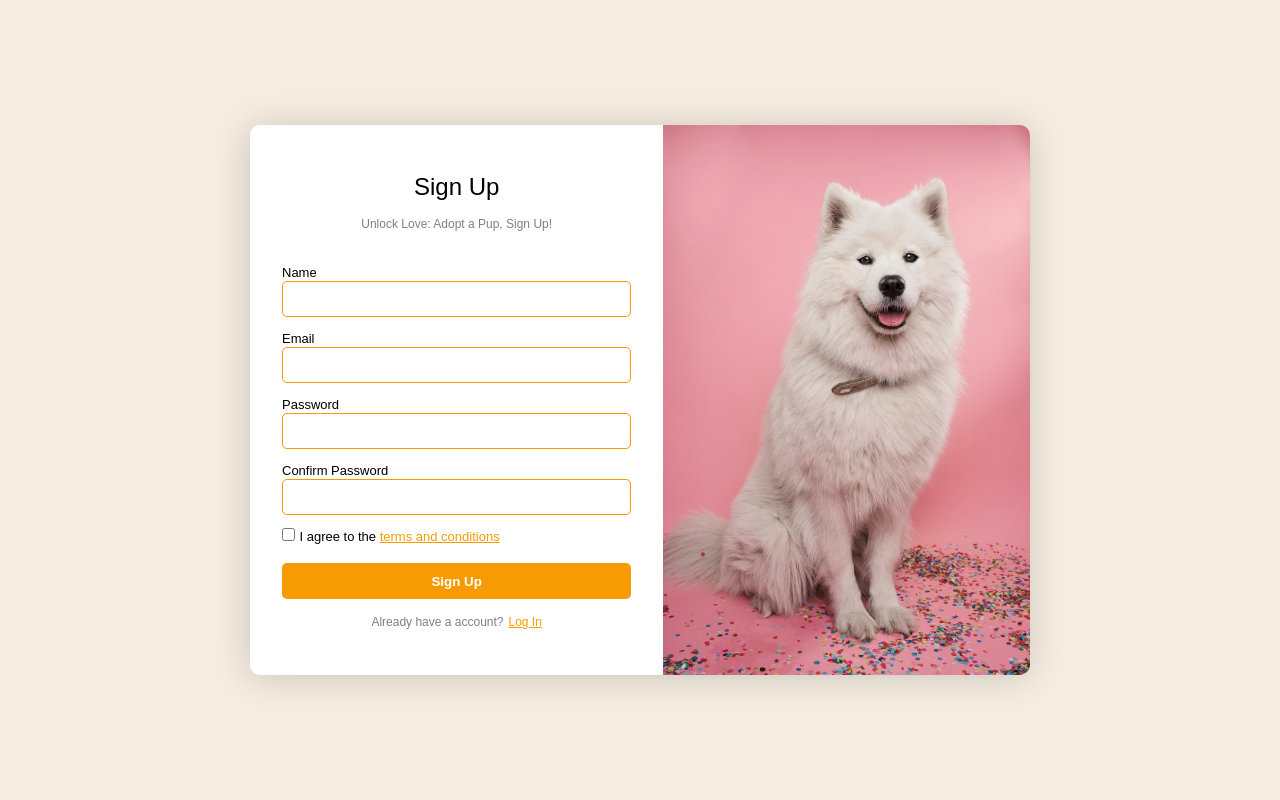
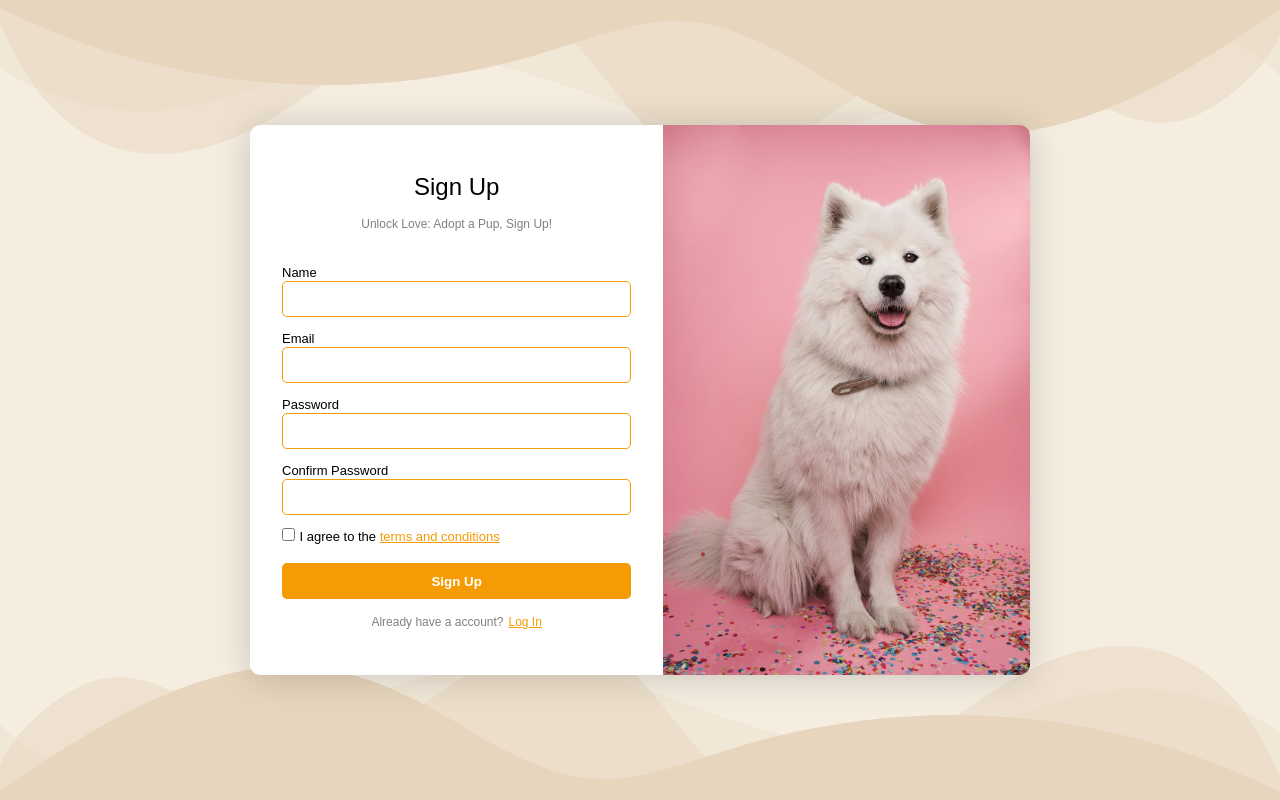
Before and after one commit to RojanSr/HimalayanPawsRescue, a website built with Vite: page pages/signup/index.html in a window 1280 px wide. Built offline with nearby package versions, Linux system fonts and the light colour scheme.

Commit message:
design: signup wave add

```diff
--- a/pages/signup/index.html
+++ b/pages/signup/index.html
@@ -14,9 +14,55 @@
     <link rel="stylesheet" href="styles.signup.css" />
   </head>
   <body>
+    <div class="custom-shape-divider-top-1707570763">
+      <svg
+        data-name="Layer 1"
+        xmlns="http://www.w3.org/2000/svg"
+        viewBox="0 0 1200 120"
+        preserveAspectRatio="none"
+      >
+        <path
+          d="M0,0V46.29c47.79,22.2,103.59,32.17,158,28,70.36-5.37,136.33-33.31,206.8-37.5C438.64,32.43,512.34,53.67,583,72.05c69.27,18,138.3,24.88,209.4,13.08,36.15-6,69.85-17.84,104.45-29.34C989.49,25,1113-14.29,1200,52.47V0Z"
+          opacity=".25"
+          class="shape-fill"
+        ></path>
+        <path
+          d="M0,0V15.81C13,36.92,27.64,56.86,47.69,72.05,99.41,111.27,165,111,224.58,91.58c31.15-10.15,60.09-26.07,89.67-39.8,40.92-19,84.73-46,130.83-49.67,36.26-2.85,70.9,9.42,98.6,31.56,31.77,25.39,62.32,62,103.63,73,40.44,10.79,81.35-6.69,119.13-24.28s75.16-39,116.92-43.05c59.73-5.85,113.28,22.88,168.9,38.84,30.2,8.66,59,6.17,87.09-7.5,22.43-10.89,48-26.93,60.65-49.24V0Z"
+          opacity=".5"
+          class="shape-fill"
+        ></path>
+        <path
+          d="M0,0V5.63C149.93,59,314.09,71.32,475.83,42.57c43-7.64,84.23-20.12,127.61-26.46,59-8.63,112.48,12.24,165.56,35.4C827.93,77.22,886,95.24,951.2,90c86.53-7,172.46-45.71,248.8-84.81V0Z"
+          class="shape-fill"
+        ></path>
+      </svg>
+    </div>
+    <div class="custom-shape-divider-bottom-1707570979">
+      <svg
+        data-name="Layer 1"
+        xmlns="http://www.w3.org/2000/svg"
+        viewBox="0 0 1200 120"
+        preserveAspectRatio="none"
+      >
+        <path
+          d="M0,0V46.29c47.79,22.2,103.59,32.17,158,28,70.36-5.37,136.33-33.31,206.8-37.5C438.64,32.43,512.34,53.67,583,72.05c69.27,18,138.3,24.88,209.4,13.08,36.15-6,69.85-17.84,104.45-29.34C989.49,25,1113-14.29,1200,52.47V0Z"
+          opacity=".25"
+          class="shape-fill"
+        ></path>
+        <path
+          d="M0,0V15.81C13,36.92,27.64,56.86,47.69,72.05,99.41,111.27,165,111,224.58,91.58c31.15-10.15,60.09-26.07,89.67-39.8,40.92-19,84.73-46,130.83-49.67,36.26-2.85,70.9,9.42,98.6,31.56,31.77,25.39,62.32,62,103.63,73,40.44,10.79,81.35-6.69,119.13-24.28s75.16-39,116.92-43.05c59.73-5.85,113.28,22.88,168.9,38.84,30.2,8.66,59,6.17,87.09-7.5,22.43-10.89,48-26.93,60.65-49.24V0Z"
+          opacity=".5"
+          class="shape-fill"
+        ></path>
+        <path
+          d="M0,0V5.63C149.93,59,314.09,71.32,475.83,42.57c43-7.64,84.23-20.12,127.61-26.46,59-8.63,112.48,12.24,165.56,35.4C827.93,77.22,886,95.24,951.2,90c86.53-7,172.46-45.71,248.8-84.81V0Z"
+          class="shape-fill"
+        ></path>
+      </svg>
+    </div>
     <div class="container">
       <div class="flexBox">
-        <form action="">
+        <form action="connection.php" method="post">
           <div class="loginInfo">
             <h4>Sign Up</h4>
             <p>Unlock Love: Adopt a Pup, Sign Up!</p>
@@ -37,9 +83,18 @@
             <label for="confirm">Confirm Password</label>
             <br />
             <input class="password" name="confirm" type="password" />
-            <br>
-            <input name="terms-conditions" class="terms-conditions" type="checkbox">
-            <label for="terms-conditions">I agree to the <a class="terms" href="/pages/terms/">terms and conditions</a></label>
+            <br />
+            <input
+              name="terms-conditions"
+              class="terms-conditions"
+              type="checkbox"
+            />
+            <label for="terms-conditions"
+              >I agree to the
+              <a class="terms" href="/pages/terms/"
+                >terms and conditions</a
+              ></label
+            >
             <br />
             <br />
             <button type="submit">Sign Up</button>
@@ -50,13 +105,8 @@
           </div>
         </form>
 
-          <img
-          class="illustration"
-          src="/assets/images/login/white.jpg"
-          alt=""
-        />
-        </div>
-
+        <img class="illustration" src="/assets/images/login/white.jpg" alt="" />
+      </div>
     </div>
   </body>
 </html>
--- a/pages/signup/styles.signup.css
+++ b/pages/signup/styles.signup.css
@@ -1,7 +1,7 @@
-:root{
-  --semi-green:#005a55;
-  --orange:#f69b03;
-  --primary-clr:#f5ede0;
+:root {
+  --semi-green: #005a55;
+  --orange: #f69b03;
+  --primary-clr: #f5ede0;
 }
 * {
   padding: 0;
@@ -20,6 +20,81 @@ body {
   justify-content: center;
   height: 100vh;
   margin: 0;
+  position: relative;
+}
+
+.custom-shape-divider-top-1707570763 {
+  position: absolute;
+  top: 0;
+  left: 0;
+  width: 100%;
+  overflow: hidden;
+  line-height: 0;
+  opacity: 0;
+  animation: 1.8s uptodown ease-in;
+  animation-fill-mode: forwards;
+}
+
+.custom-shape-divider-top-1707570763 svg {
+  position: relative;
+  display: block;
+  width: calc(100% + 1.3px);
+  height: 177px;
+}
+
+.custom-shape-divider-top-1707570763 .shape-fill {
+  fill: #e7d6bd;
+}
+
+.custom-shape-divider-bottom-1707570979 {
+  position: absolute;
+  bottom: 0;
+  left: 0;
+  width: 100%;
+  overflow: hidden;
+  line-height: 0;
+  opacity: 0;
+  animation: 1.8s downtoup ease-in;
+  animation-fill-mode: forwards;
+}
+
+.custom-shape-divider-bottom-1707570979::after {
+  content: "";
+}
+
+.custom-shape-divider-bottom-1707570979 svg {
+  position: relative;
+  display: block;
+  width: calc(100% + 1.3px);
+  height: 177px;
+}
+
+.custom-shape-divider-bottom-1707570979 .shape-fill {
+  fill: #e7d6bd;
+}
+
+@keyframes uptodown {
+  from {
+    transform: translateY(-20px);
+    opacity: 0;
+  }
+
+  to {
+    transform: translateY(0);
+    opacity: 1;
+  }
+}
+
+@keyframes downtoup {
+  from {
+    transform: translateY(20px) rotate(180deg);
+    opacity: 0;
+  }
+
+  to {
+    transform: translateY(0px) rotate(180deg);
+    opacity: 1;
+  }
 }
 
 .container {
@@ -29,6 +104,7 @@ body {
   max-width: 800px;
   background-color: white;
   box-shadow: -1px 2px 37px -2px rgba(0, 0, 0, 0.2);
+  z-index: 9;
 }
 
 .loginInfo {
@@ -64,7 +140,9 @@ body {
   font-size: small;
 }
 
-.email,.password,.name {
+.email,
+.password,
+.name {
   width: 349.333px;
   height: 36px;
   border-radius: 5px;
@@ -84,7 +162,7 @@ body {
   transition: all 0.2s ease-in-out;
 }
 
-.formInfo > button:hover{
+.formInfo > button:hover {
   color: black;
   background-color: white;
 }
@@ -114,8 +192,6 @@ body {
   height: 550px;
 }
 
-
-
-.terms{
+.terms {
   color: var(--orange);
 }
```
